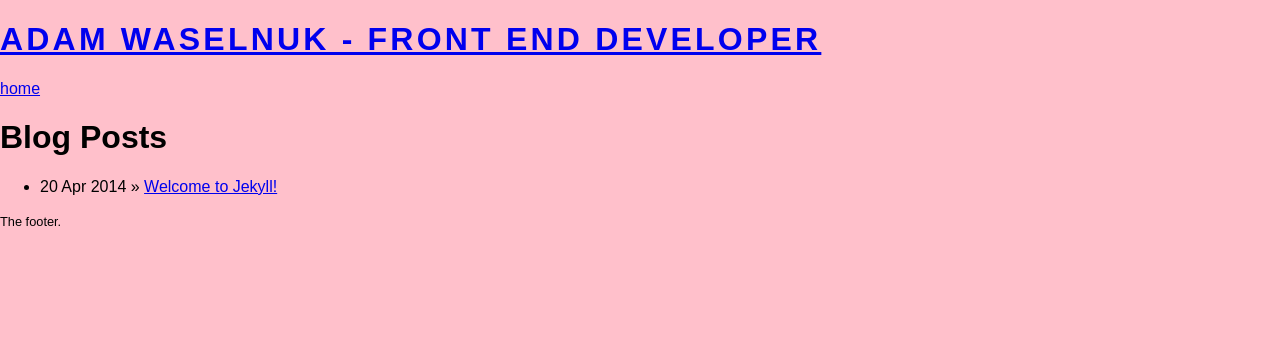
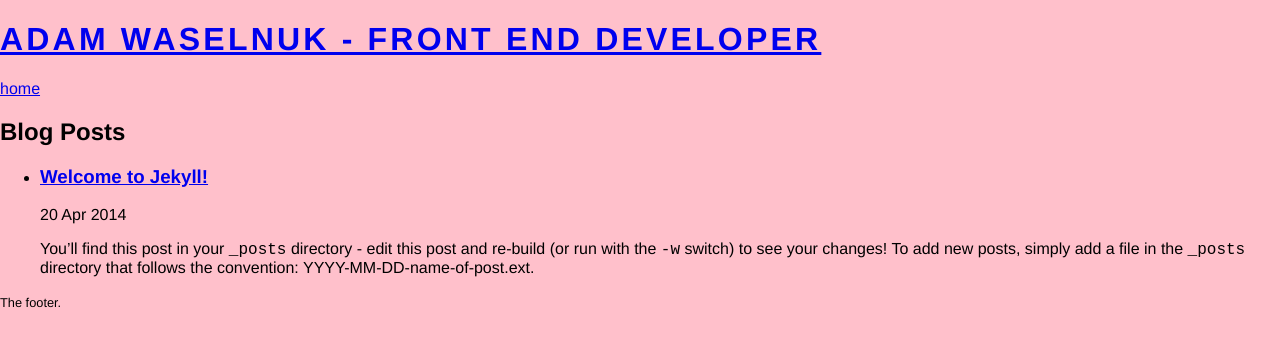
Before and after one commit to AWaselnuk/AWaselnuk.github.io, a Jekyll site: the page built from index.html, in a window 1280 px wide. Shown: the top 347 px of the page. Built offline with Jekyll 4.4.1, drawn with Linux system fonts in a browser that asks for light colours; Markdown is read by kramdown in place of the engine named in the settings.

Commit message:
Structuring Styles

```diff
--- a/_scss/_grid.scss
+++ b/_scss/_grid.scss
@@ -1,7 +1,3 @@
 /* ==========================================================================
    GRID
    ========================================================================== */
-
-body {
-  background: pink !important;
-}
--- /dev/null
+++ b/_scss/_mixins.scss
@@ -0,0 +1 @@
+//// SASS MIXINS
--- a/_scss/_styles.scss
+++ b/_scss/_styles.scss
@@ -2,7 +2,4 @@
    SITE STYLES
    ========================================================================== */
 
-/**
- * Add your site styles here. Break things out to additional partials if you'd like
- * and add them in import.scss
- */
+@import "site/global";
--- a/_scss/main.scss
+++ b/_scss/main.scss
@@ -1,6 +1,7 @@
 // Include all partials you want compiled to nkd.css. You don't need to include the _ (underscore). Hooray.
 
 @import "variables";
+@import "mixins";
 @import "queries";
 @import "normalize";
 
--- a/css/main.css
+++ b/css/main.css
@@ -346,9 +346,6 @@ table {
 /* ==========================================================================
    GRID
    ========================================================================== */
-body {
-  background: pink !important; }
-
 /* ==========================================================================
    TYPE
 
@@ -361,7 +358,10 @@ body {
   font-family: georgia, serif; }
 
 .sans-serif {
-  font-family: Avenir, "Avenir Next", Helvetica, Arial, sans-serif; }
+  font-family: "proxima-nova", Avenir, "Avenir Next", Helvetica, Arial, sans-serif; }
+
+html {
+  font-family: "proxima-nova", Avenir, "Avenir Next", Helvetica, Arial, sans-serif; }
 
 /* Headers
    ========================================================================== */
@@ -382,6 +382,9 @@ body {
 
 .h6 {
   font-size: 12px; }
+
+h1, h2, h3, h4, h5, h6 {
+  font-weight: 600; }
 
 /* Copy
    ========================================================================== */
@@ -438,7 +441,5 @@ body {
 /* ==========================================================================
    SITE STYLES
    ========================================================================== */
-/**
- * Add your site styles here. Break things out to additional partials if you'd like
- * and add them in import.scss
- */
+body {
+  background: pink !important; }
--- a/index.html
+++ b/index.html
@@ -4,10 +4,14 @@
 ---
 
 <div id="home">
-  <h1>Blog Posts</h1>
+  <h2>Blog Posts</h2>
   <ul class="posts">
     {% for post in site.posts %}
-      <li><span>{{ post.date | date_to_string }}</span> &raquo; <a href="{{ post.url }}">{{ post.title }}</a></li>
+      <li>
+        <h3><a href="{{ post.url }}">{{ post.title }}</a></h3>
+        <p>{{ post.date | date_to_string }}</p>
+        <p>{{ post.excerpt }}</p>
+      </li>
     {% endfor %}
   </ul>
 </div>
```
Also changed, not shown: _scss/_type.scss (+15 -6 lines), _scss/_variables.scss (+7 -0 lines), _scss/site/_global.scss (added, +8 -0 lines).
